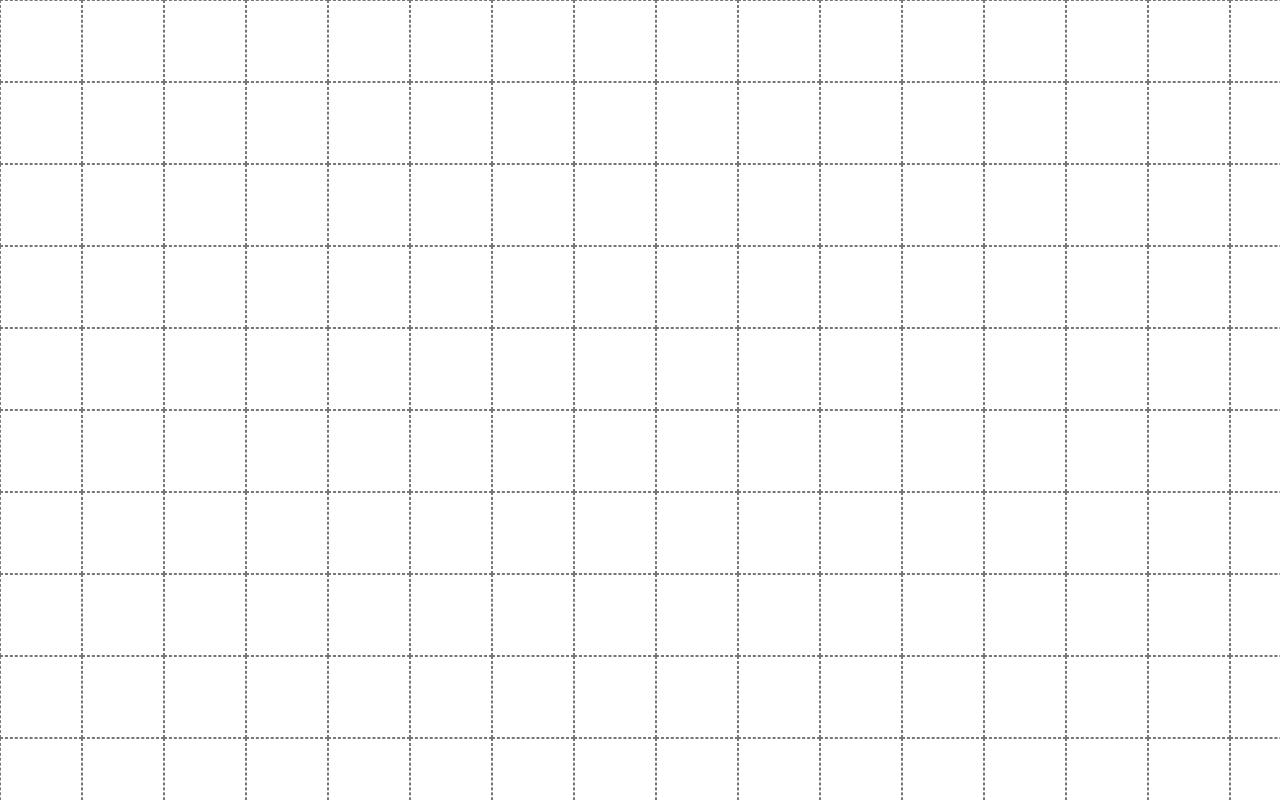
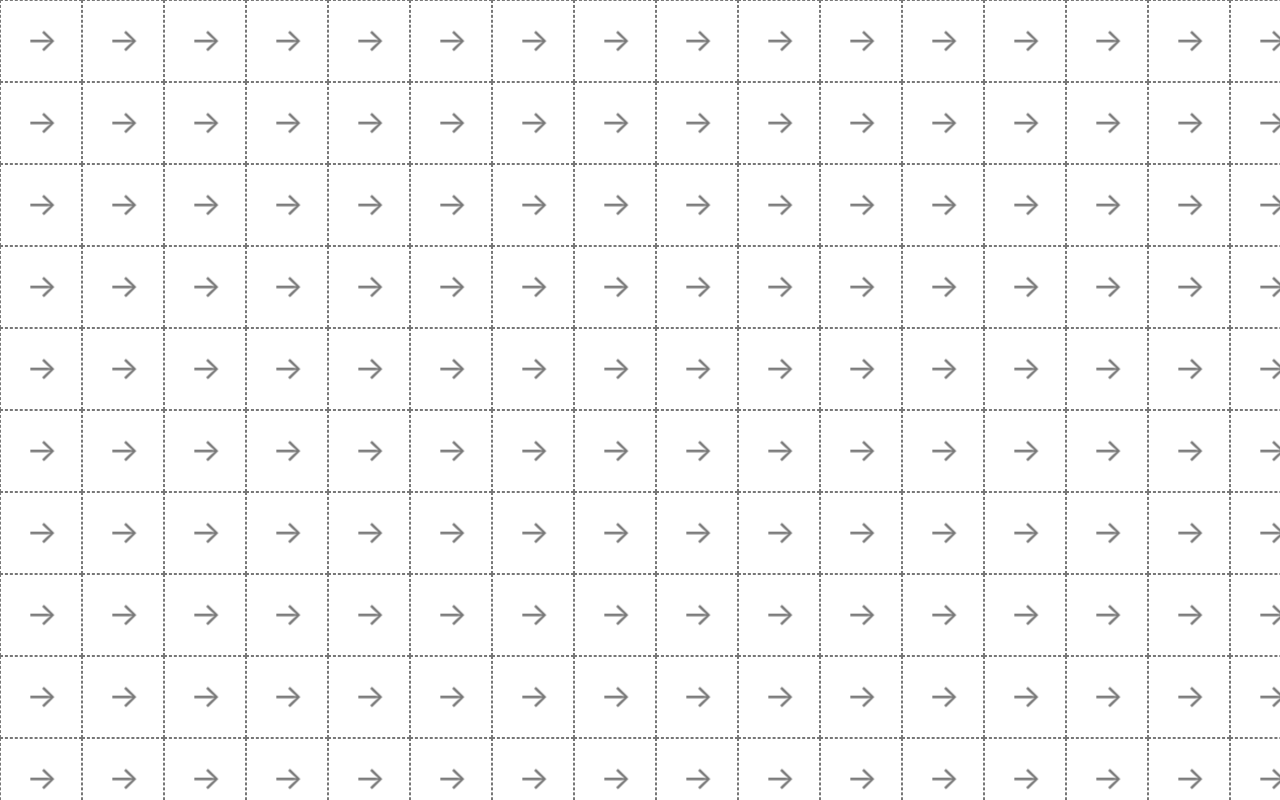
Before and after one commit to arielbk/pointer-animation, a React (Vite) app: page / in a window 1280 px wide. Built offline with nearby package versions, Linux system fonts and the light colour scheme.

Commit message:
feat: add 2d x axis pointers

```diff
--- /dev/null
+++ b/src/components/Cell.tsx
@@ -0,0 +1,58 @@
+import styled from '@emotion/styled';
+import { useEffect, useRef, useState } from 'react';
+import { motion } from 'framer-motion';
+import { Coordinate } from './Grid';
+
+export const CELL_SIZE = 80;
+
+const Container = styled.div`
+  width: ${CELL_SIZE}px;
+  height: ${CELL_SIZE}px;
+  border: 1px dashed #777;
+  display: flex;
+  justify-content: center;
+  align-items: center;
+`;
+
+const Content = styled(motion.div)`
+  font-size: 2rem;
+  color: #777;
+`;
+
+interface CellProps {
+  mouse: Coordinate;
+}
+
+const Cell: React.FC<CellProps> = ({ mouse }) => {
+  const [position, setPosition] = useState<Coordinate>([0, 0]);
+  const [direction, setDirection] = useState(0);
+  const ref = useRef<HTMLDivElement>(null);
+
+  useEffect(() => {
+    if (typeof window === 'undefined') return;
+    if (!ref.current) return;
+    const rect = ref.current.getBoundingClientRect();
+    // center x coordinate
+    const x = rect.left + CELL_SIZE / 2;
+    // center y coordinate
+    const y = rect.top + CELL_SIZE / 2;
+    setPosition([x, y]);
+  }, []);
+
+  useEffect(() => {
+    const diffX = mouse[0] - position[0];
+    if (diffX < 0) {
+      setDirection(-1);
+    } else {
+      setDirection(1);
+    }
+  }, [mouse]);
+
+  return (
+    <Container ref={ref}>
+      <Content animate={{ rotate: direction * 90 }}>↑</Content>
+    </Container>
+  );
+};
+
+export default Cell;
--- a/src/components/Grid.tsx
+++ b/src/components/Grid.tsx
@@ -1,7 +1,6 @@
 import styled from '@emotion/styled';
-import { useEffect, useState } from 'react';
-
-const CELL_SIZE = 80;
+import { MouseEvent, useEffect, useState } from 'react';
+import Cell, { CELL_SIZE } from './Cell';
 
 const Container = styled.div<{ columns: number }>`
   position: absolute;
@@ -14,16 +13,14 @@ const Container = styled.div<{ columns: number }>`
   grid-template-columns: repeat(${(props) => props.columns}, 1fr);
 `;
 
-const Cell = styled.div`
-  width: ${CELL_SIZE}px;
-  height: ${CELL_SIZE}px;
-  border: 1px dashed #777;
-`;
+export type Coordinate = [number, number];
 
 function Grid() {
   const [columns, setColumns] = useState(0);
   const [rows, setRows] = useState(0);
+  const [mouse, setMouse] = useState<Coordinate>([0, 0]);
 
+  // determine rows and columns
   useEffect(() => {
     // possibly use a resize observer here instead
     if (typeof window === 'undefined') return;
@@ -43,12 +40,24 @@ function Grid() {
     };
   }, []);
 
+  // determine mouse position
+  useEffect(() => {
+    const calculateMousePosition = (e: globalThis.MouseEvent) => {
+      setMouse([e.clientX, e.clientY]);
+    };
+    window.addEventListener('mousemove', calculateMousePosition);
+    // cleanup
+    return () => {
+      window.removeEventListener('mousemove', calculateMousePosition);
+    };
+  }, []);
+
   return (
     <Container columns={columns}>
       {Array.from({ length: columns * rows })
         .fill('')
         .map((_, i) => (
-          <Cell key={i} />
+          <Cell key={i} mouse={mouse} />
         ))}
     </Container>
   );
```
